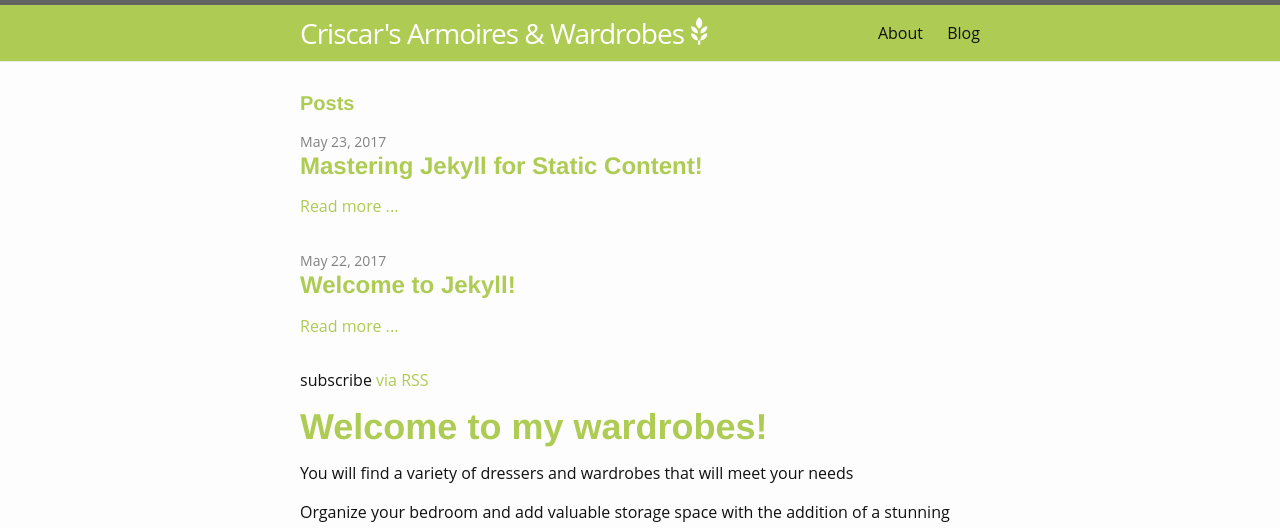
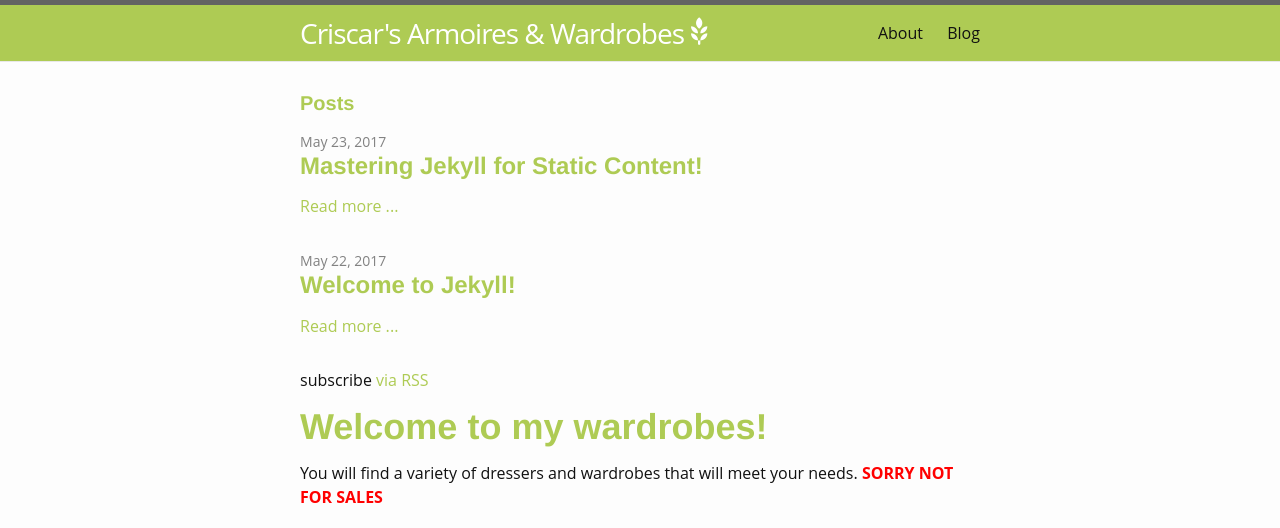
Before and after one commit to chrek/chrek.github.io, a Jekyll site: the page built from index.html, in a window 1280 px wide. Shown: the top 528 px of the page. Built offline with Jekyll 4.4.1, drawn with Linux system fonts in a browser that asks for light colours; some of the changed text lies outside the part shown.

Commit message:
Notice: SORRY NOT FOR SALE

```diff
--- a/_config.yml
+++ b/_config.yml
@@ -16,7 +16,8 @@
 title: Criscar's Armoires & Wardrobes
 email: chrek@domain.com
 description: > # this means to ignore newlines until "baseurl:"
-  Find a dresser, wardrobes and armoires designed and built by first class professionals
+  Dressers, wardrobes and armoires designed and built by first class professionals
+  -- SORRY NOT FOR SALES!
 baseurl: "" # the subpath of your site, e.g. /blog
 url: "" # the base hostname & protocol for your site, e.g. http://example.com
 twitter_username: criscarwardrobes
--- a/index.html
+++ b/index.html
@@ -24,7 +24,10 @@ layout: default
 
 <h1>Welcome to my wardrobes!</h1>
 
-<p>You will find a variety of dressers and wardrobes that will meet your needs</p>
+<p>
+	You will find a variety of dressers and wardrobes that will meet your needs.
+	<b style="color: red";>SORRY NOT FOR SALES</b>
+</p>
 <p>
 	Organize your bedroom and add valuable storage space with the addition of a stunning armoire, wardrobes and dressers
 </p>
```
Also changed, not shown: 6 other files.
